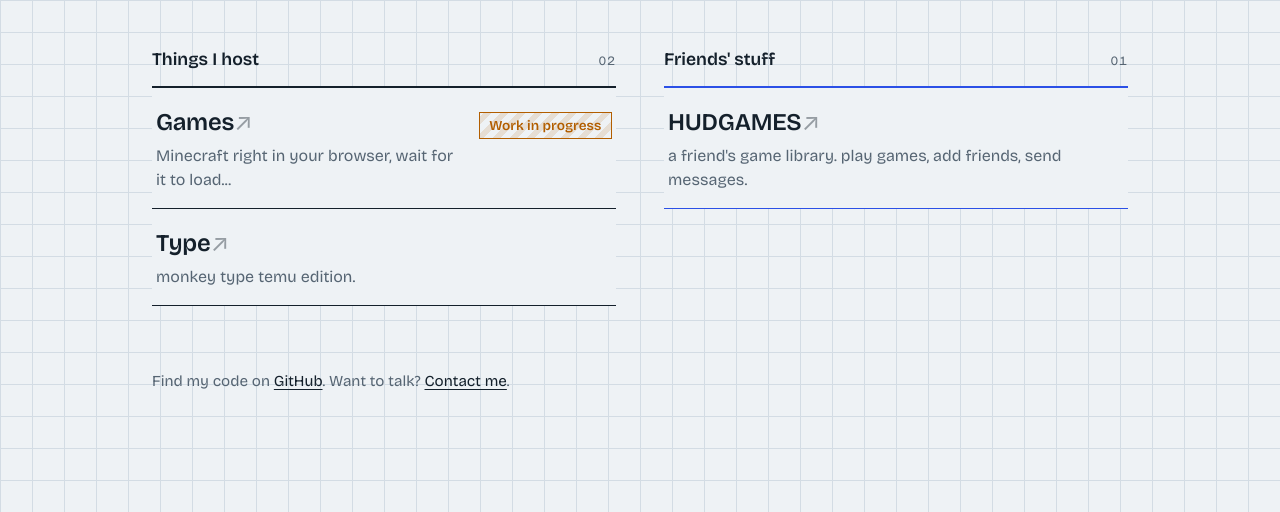
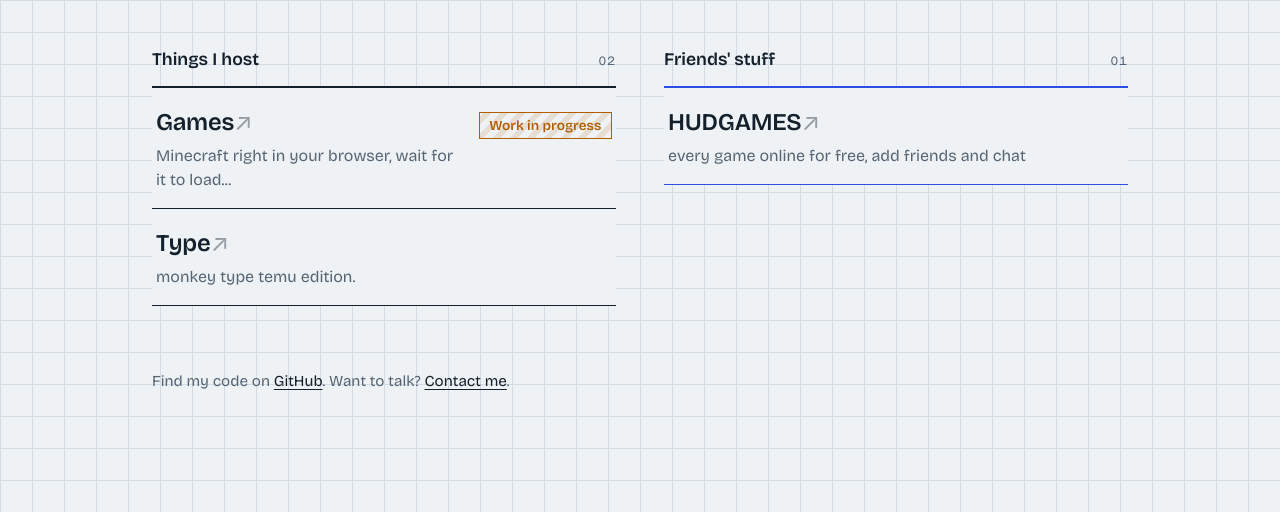
Before and after one commit to KATTO-GG/Spencer-site, a plain HTML site: page index.html in a window 1280 px wide. Shown: the part 288-800 px from the top of the page. Drawn offline with nearby package versions, Linux system fonts and the light colour scheme.

Commit message:
change hudgames description in index.html

```diff
--- a/index.html
+++ b/index.html
@@ -170,7 +170,7 @@ footer a:hover { color: var(--accent); }
         <li>
           <a class="row" href="https://hudgames.onrender.com/">
             <span class="name">HUDGAMES</span>
-            <span class="desc">a friend's game library. play games, add friends, send messages.</span>
+            <span class="desc">every game online for free, add friends and chat</span>
           </a>
         </li>
       </ul>
```
